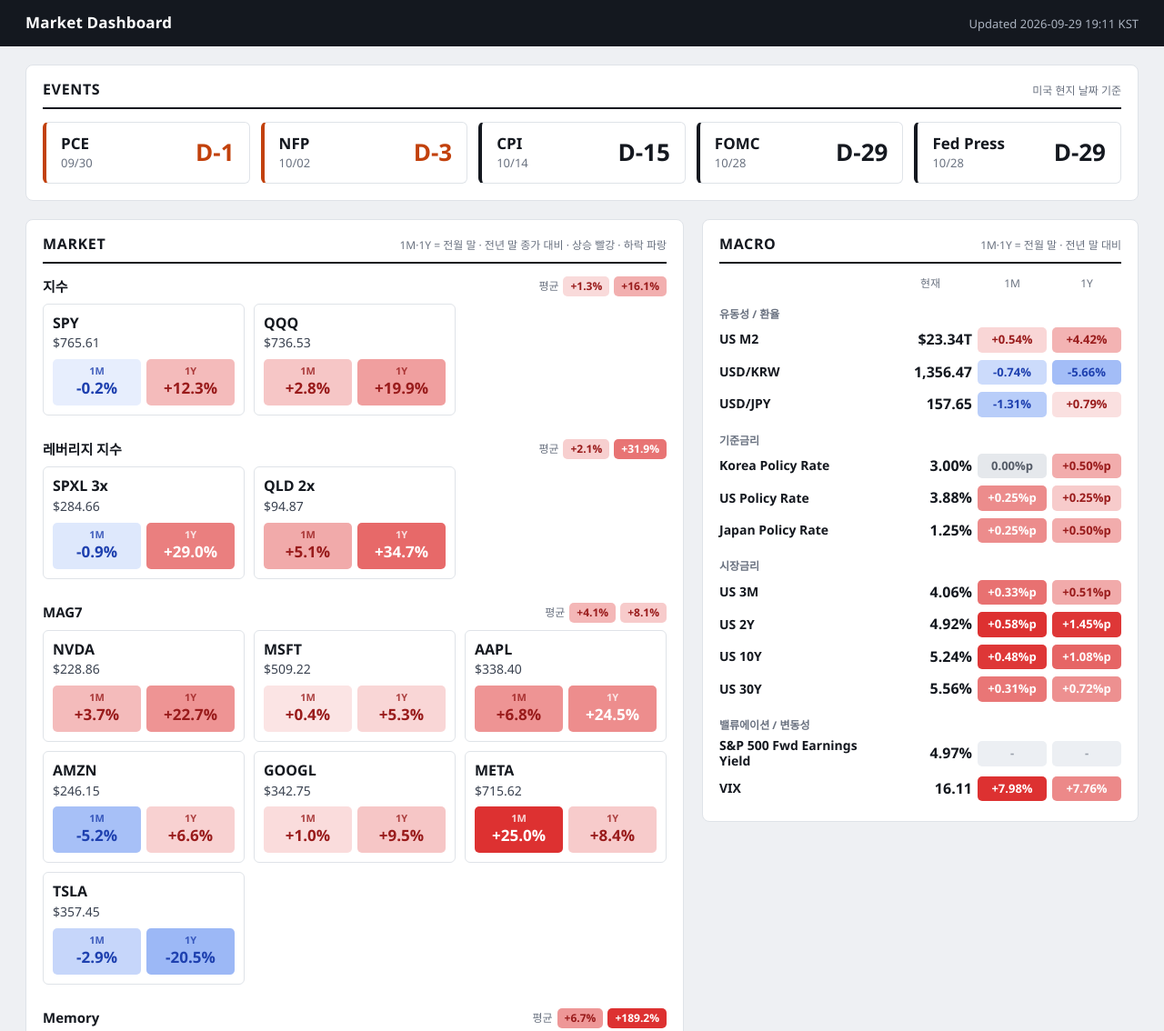
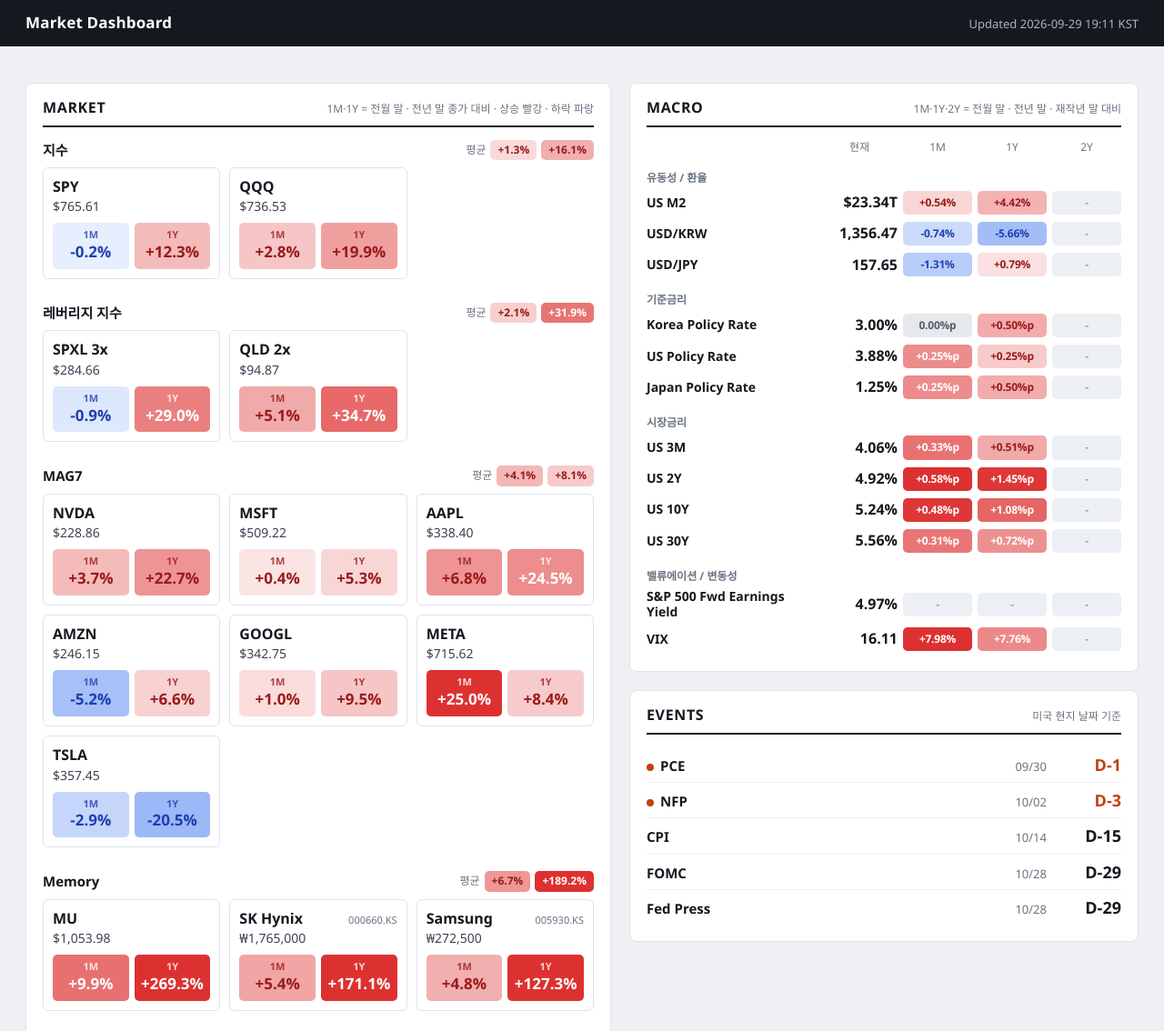
Before and after one commit to sgrA77/TEST001, a plain HTML site: page index.html in a window 1280 px wide. Shown: the top 1134 px of the page at 91% size. Drawn offline with Linux system fonts and the light colour scheme.

Commit message:
Update index.html

```diff
--- a/index.html
+++ b/index.html
@@ -62,15 +62,16 @@
 
 .layout {
     display: grid;
-    grid-template-columns: minmax(0, 1fr) 480px;
+    grid-template-columns: minmax(0, 1fr) 560px;
     gap: 20px;
     margin-top: 20px;
     align-items: start;
 }
-.side { display: flex; flex-direction: column; gap: 20px; }
+.side { display: flex; flex-direction: column; gap: 20px; position: sticky; top: 12px; }
 
 @media (max-width: 1200px) {
     .layout { grid-template-columns: 1fr; }
+    .side { position: static; }
 }
 
 .empty { color: var(--sub); padding: 8px 0; }
@@ -95,21 +96,22 @@
 }
 
 /* ---------- EVENTS ---------- */
-.events { display: grid; grid-template-columns: repeat(auto-fit, minmax(210px, 1fr)); gap: 12px; }
+.events { display: flex; flex-direction: column; }
 .event {
-    display: flex;
-    justify-content: space-between;
-    align-items: center;
-    padding: 12px 16px;
-    border: 1px solid var(--line);
-    border-left: 4px solid var(--text);
-    border-radius: 6px;
+    display: grid;
+    grid-template-columns: 1fr auto 72px;
+    align-items: baseline;
+    gap: 10px;
+    padding: 7px 0;
+    border-top: 1px solid #edf0f3;
 }
-.event.soon { border-left-color: var(--alert); }
-.event .e-name { font-size: 17px; font-weight: 800; }
-.event .e-date { font-size: 13px; color: var(--sub); margin-top: 2px; }
-.event .e-dday { font-size: 26px; font-weight: 800; }
+.event:first-child { border-top: 0; }
+.event .e-name { font-size: 15px; font-weight: 800; }
+.event .e-date { font-size: 13px; color: var(--sub); }
+.event .e-dday { font-size: 18px; font-weight: 800; text-align: right; }
 .event.soon .e-dday { color: var(--alert); }
+.event.soon .e-name::before { content: ""; display: inline-block; width: 8px; height: 8px;
+    border-radius: 50%; background: var(--alert); margin-right: 7px; }
 
 /* ---------- MARKET ---------- */
 .market {
@@ -148,12 +150,14 @@
 .macro-head,
 .macro-row {
     display: grid;
-    grid-template-columns: minmax(0, 1fr) 92px 76px 76px;
+    grid-template-columns: minmax(0, 1fr) 84px 76px 76px 76px;
+    gap: 5px;
     gap: 6px;
     align-items: center;
 }
 .macro-head { font-size: 12px; color: var(--sub); text-align: center; padding-bottom: 4px; }
 .macro-row { padding: 4px 0; }
+.macro-row .chip { font-size: 12px; padding: 5px 0; letter-spacing: -0.02em; }
 .group { font-size: 12px; font-weight: 700; color: var(--sub); margin: 14px 0 2px; }
 .m-name { font-size: 14px; font-weight: 600; line-height: 1.2; }
 .m-val { font-size: 16px; font-weight: 800; text-align: right; }
@@ -206,14 +210,6 @@
 
 <div class="wrap">
 
-    <section class="panel">
-        <div class="panel-head">
-            <h2>EVENTS</h2>
-            <span class="note">미국 현지 날짜 기준</span>
-        </div>
-        <div class="events" id="events"></div>
-    </section>
-
     <div class="layout">
 
         <section class="panel">
@@ -229,9 +225,17 @@
             <section class="panel">
                 <div class="panel-head">
                     <h2>MACRO</h2>
-                    <span class="note">1M·1Y = 전월 말 · 전년 말 대비</span>
+                    <span class="note">1M·1Y·2Y = 전월 말 · 전년 말 · 재작년 말 대비</span>
                 </div>
                 <div id="macro"></div>
+            </section>
+
+            <section class="panel">
+                <div class="panel-head">
+                    <h2>EVENTS</h2>
+                    <span class="note">미국 현지 날짜 기준</span>
+                </div>
+                <div class="events" id="events"></div>
             </section>
 
         </aside>
@@ -255,8 +259,8 @@
    ========================================================= */
 const CAP = {
     market: { m: 15,  y: 50 },   // MARKET 종목: 1M 15%, 1Y 50%
-    pct:    { m: 5,   y: 15 },   // MACRO (변화율 %)
-    pp:     { m: 0.5, y: 1.5 },  // MACRO (변화량 %p)
+    pct:    { m: 5,   y: 15,  y2: 30 },   // MACRO (변화율 %)
+    pp:     { m: 0.5, y: 1.5, y2: 3 },  // MACRO (변화량 %p)
     earn:   20,                  // EARNINGS 전분기 대비 증감 20%
 };
 
@@ -350,10 +354,8 @@
 
     $("events").innerHTML = list.map(e => `
         <div class="event ${e.d_day <= 7 ? "soon" : ""}">
-            <div>
-                <div class="e-name">${e.name}</div>
-                <div class="e-date">${mmdd(e.date)}</div>
-            </div>
+            <div class="e-name">${e.name}</div>
+            <div class="e-date">${mmdd(e.date)}</div>
             <div class="e-dday">${ddayLabel(e.d_day)}</div>
         </div>`).join("");
 }
@@ -436,7 +438,7 @@
         return;
     }
 
-    let html = `<div class="macro-head"><span></span><span>현재</span><span>1M</span><span>1Y</span></div>`;
+    let html = `<div class="macro-head"><span></span><span>현재</span><span>1M</span><span>1Y</span><span>2Y</span></div>`;
 
     for (const [group, items] of groups) {
 
@@ -452,7 +454,7 @@
                 if (s.value == null || base == null) return null;
                 return isPP ? s.value - base : pctChange(s.value, base);
             };
-            const m = diff(s.prev_month), y = diff(s.prev_year);
+            const m = diff(s.prev_month), y = diff(s.prev_year), y2 = diff(s.prev_2year);
 
             const digits = s.digits != null ? s.digits : 2;
             const value = s.value == null
@@ -465,6 +467,7 @@
                 <span class="m-val">${value}</span>
                 ${chip(m, cap.m, signed(m, 2, unit))}
                 ${chip(y, cap.y, signed(y, 2, unit))}
+                ${chip(y2, cap.y2, signed(y2, 2, unit))}
             </div>`;
         }
     }
```
